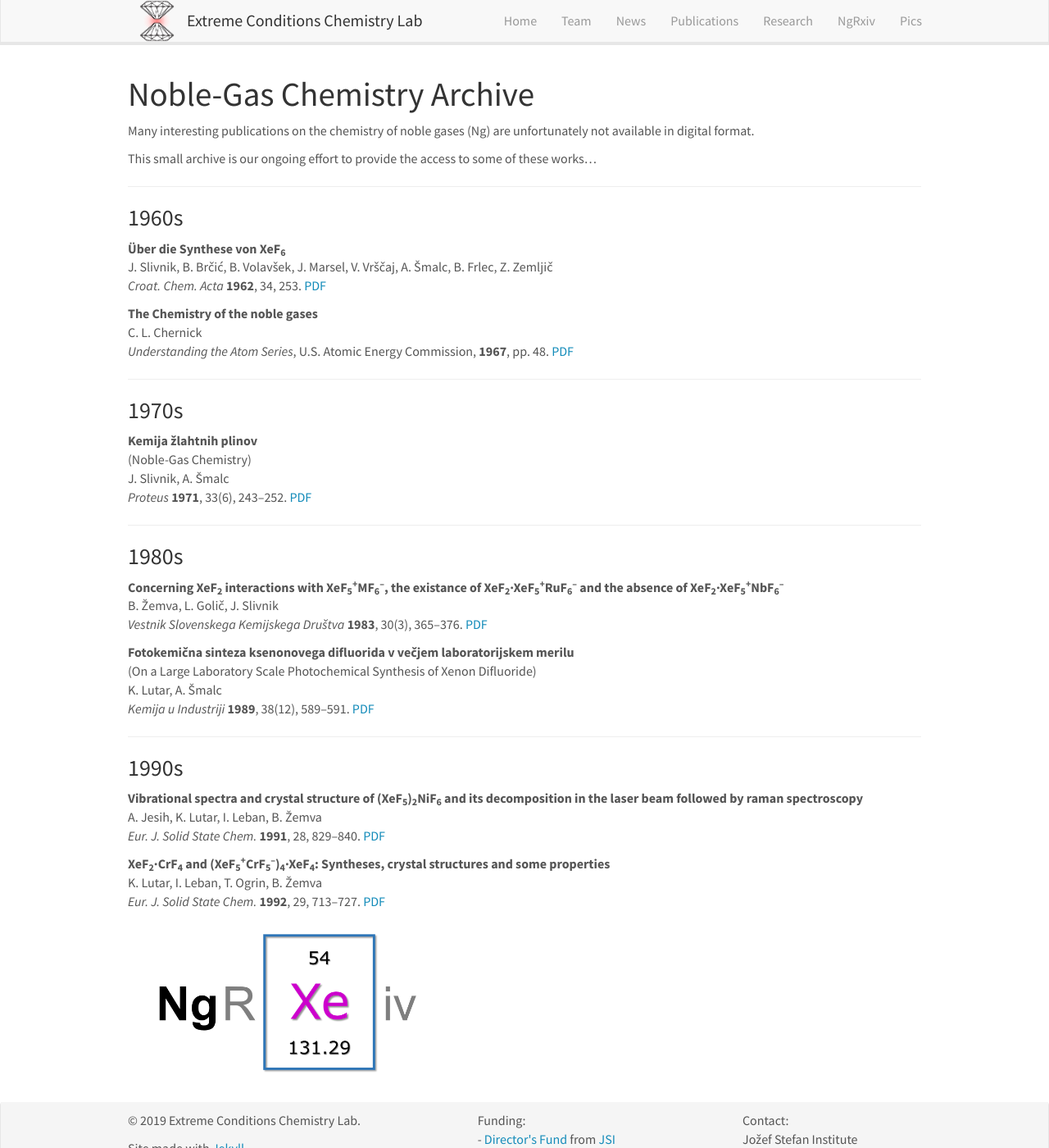
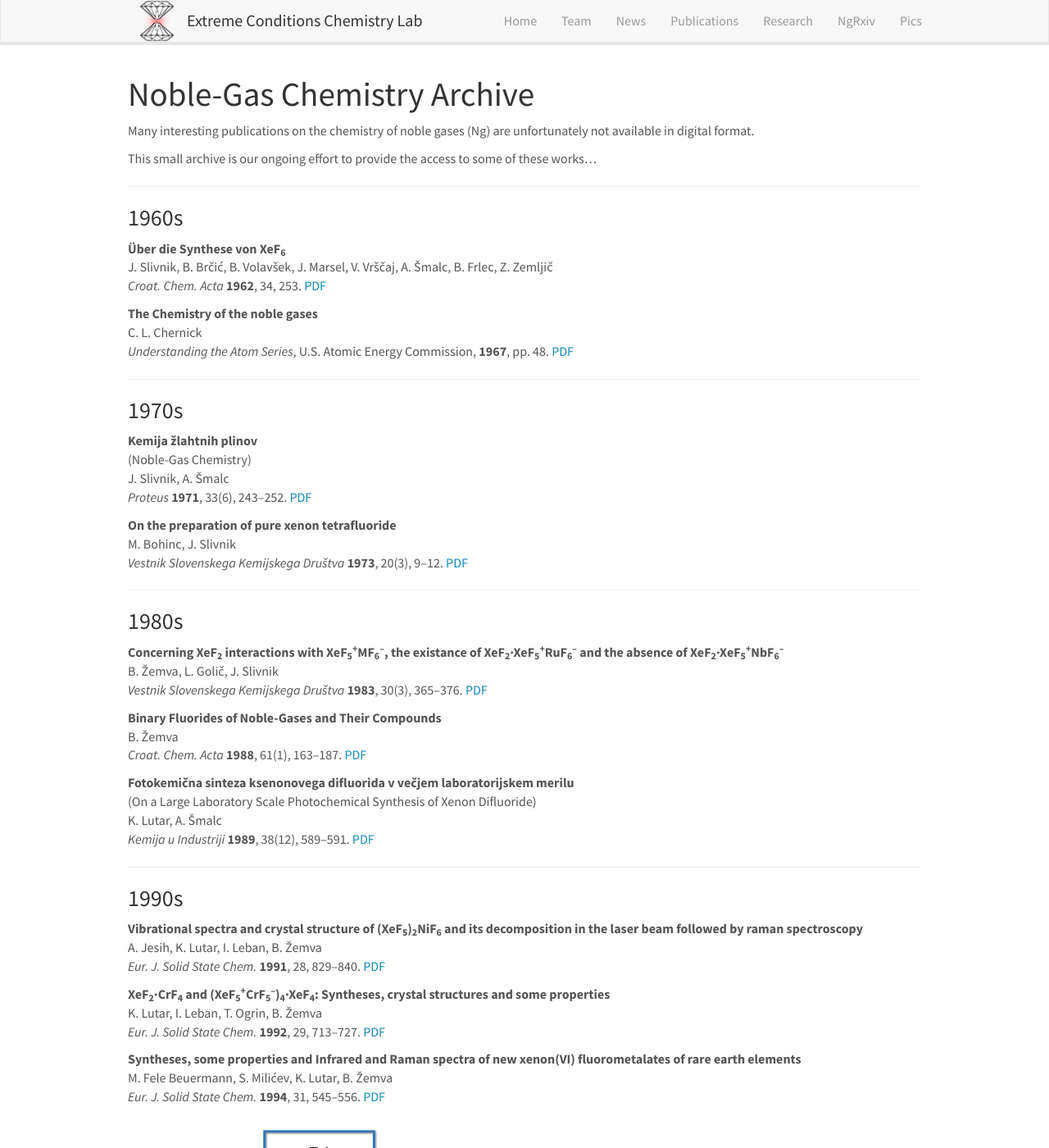
Before and after one commit to eccl-jsi/eccl-jsi.github.io, a Jekyll site: the page built from _pages/ngrxiv.md, in a window 1280 px wide and 1400 px high. Shown: the whole window at 82% size. Built offline with Jekyll 4.4.1, drawn with Linux system fonts in a browser that asks for light colours; nearby versions of some CDN libraries.

Commit message:
Update ngrxiv.md

```diff
--- a/_pages/ngrxiv.md
+++ b/_pages/ngrxiv.md
@@ -33,6 +33,10 @@ This small archive is our ongoing effort to provide the access to some of these
 <br>J. Slivnik, A. Šmalc
 <br>*Proteus* **1971**, 33(6), 243–252. [PDF]({{ site.baseurl }}/ngarxiv/1971_P.pdf)
 
+**On the preparation of pure xenon tetrafluoride**
+<br>M. Bohinc, J. Slivnik
+<br>*Vestnik Slovenskega Kemijskega Društva* **1973**, 20(3), 9–12. [PDF]({{ site.baseurl }}/ngarxiv/1973_VSKD.pdf)
+
 <hr>
 
 ### 1980s
@@ -40,6 +44,10 @@ This small archive is our ongoing effort to provide the access to some of these
 **Concerning XeF<sub>2</sub> interactions with XeF<sub>5</sub><sup>+</sup>MF<sub>6</sub><sup>–</sup>, the existance of XeF<sub>2</sub>&#183;XeF<sub>5</sub><sup>+</sup>RuF<sub>6</sub><sup>–</sup> and the absence of XeF<sub>2</sub>&#183;XeF<sub>5</sub><sup>+</sup>NbF<sub>6</sub><sup>–</sup>**
 <br>B. Žemva, L. Golič, J. Slivnik
 <br>*Vestnik Slovenskega Kemijskega Društva* **1983**, 30(3), 365–376. [PDF]({{ site.baseurl }}/ngarxiv/1983_VSKD.pdf)
+
+**Binary Fluorides of Noble-Gases and Their Compounds**
+<br>B. Žemva
+<br>*Croat. Chem. Acta* **1988**, 61(1), 163–187. [PDF](https://hrcak.srce.hr/file/259460)
 
 **Fotokemična sinteza ksenonovega difluorida v večjem laboratorijskem merilu**
 <br>(On a Large Laboratory Scale Photochemical Synthesis of Xenon Difluoride)
@@ -58,6 +66,10 @@ This small archive is our ongoing effort to provide the access to some of these
 <br>K. Lutar, I. Leban, T. Ogrin, B. Žemva
 <br>*Eur. J. Solid State Chem.* **1992**, 29, 713–727. [PDF]({{ site.baseurl }}/ngarxiv/1992_EJSSIC.pdf)
 
+**Syntheses, some properties and Infrared and Raman spectra of new xenon(VI) fluorometalates of rare earth elements**
+<br>M. Fele Beuermann, S. Milićev, K. Lutar, B. Žemva
+<br>*Eur. J. Solid State Chem.* **1994**, 31, 545–556. [PDF]({{ site.baseurl }}/ngarxiv/1994_EJSSIC.pdf)
+
 <figure>
 <img src="{{ site.url }}{{ site.baseurl }}/images/NgRXeiv.png" width="40%">
 </figure>
```
